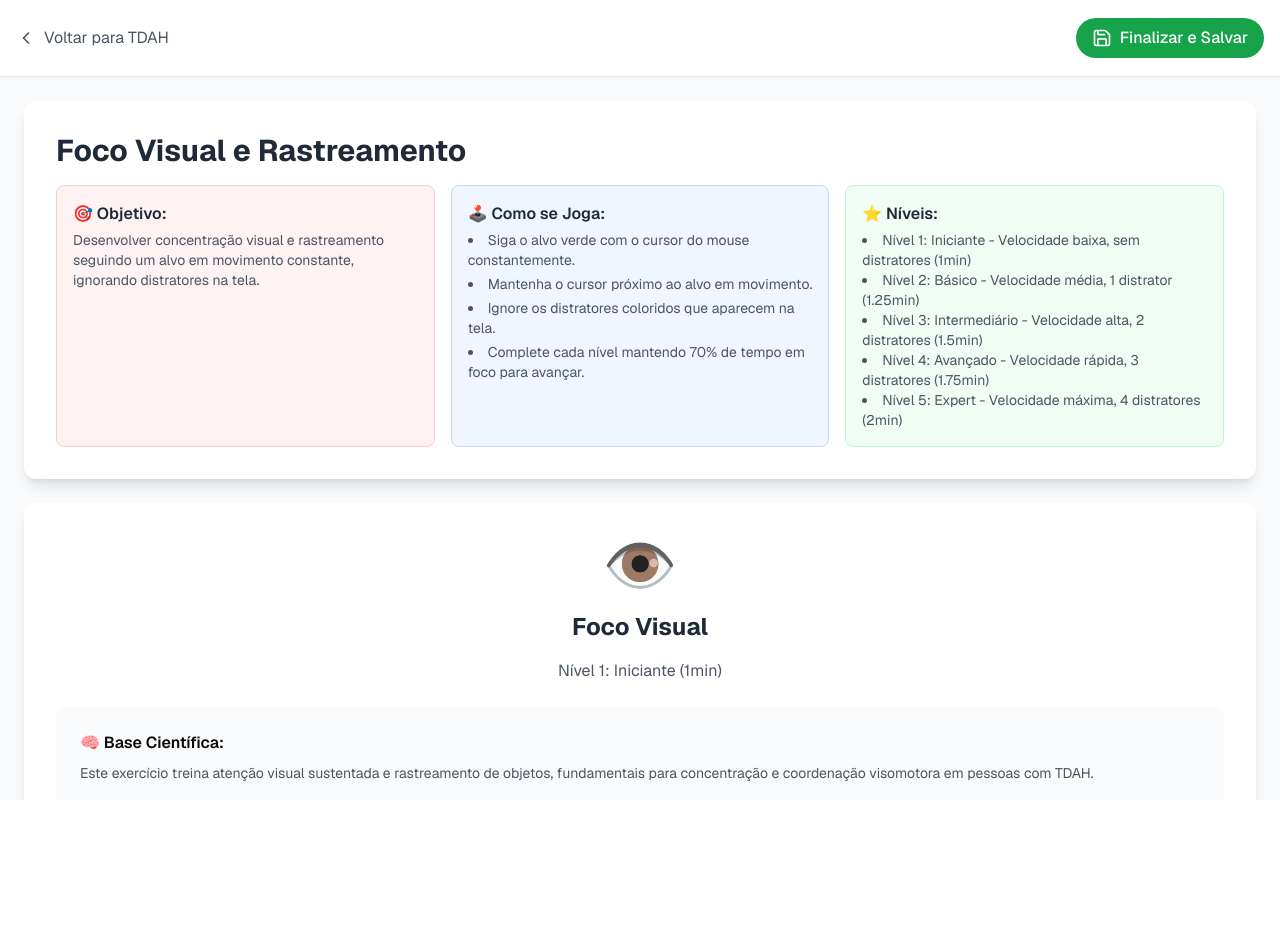
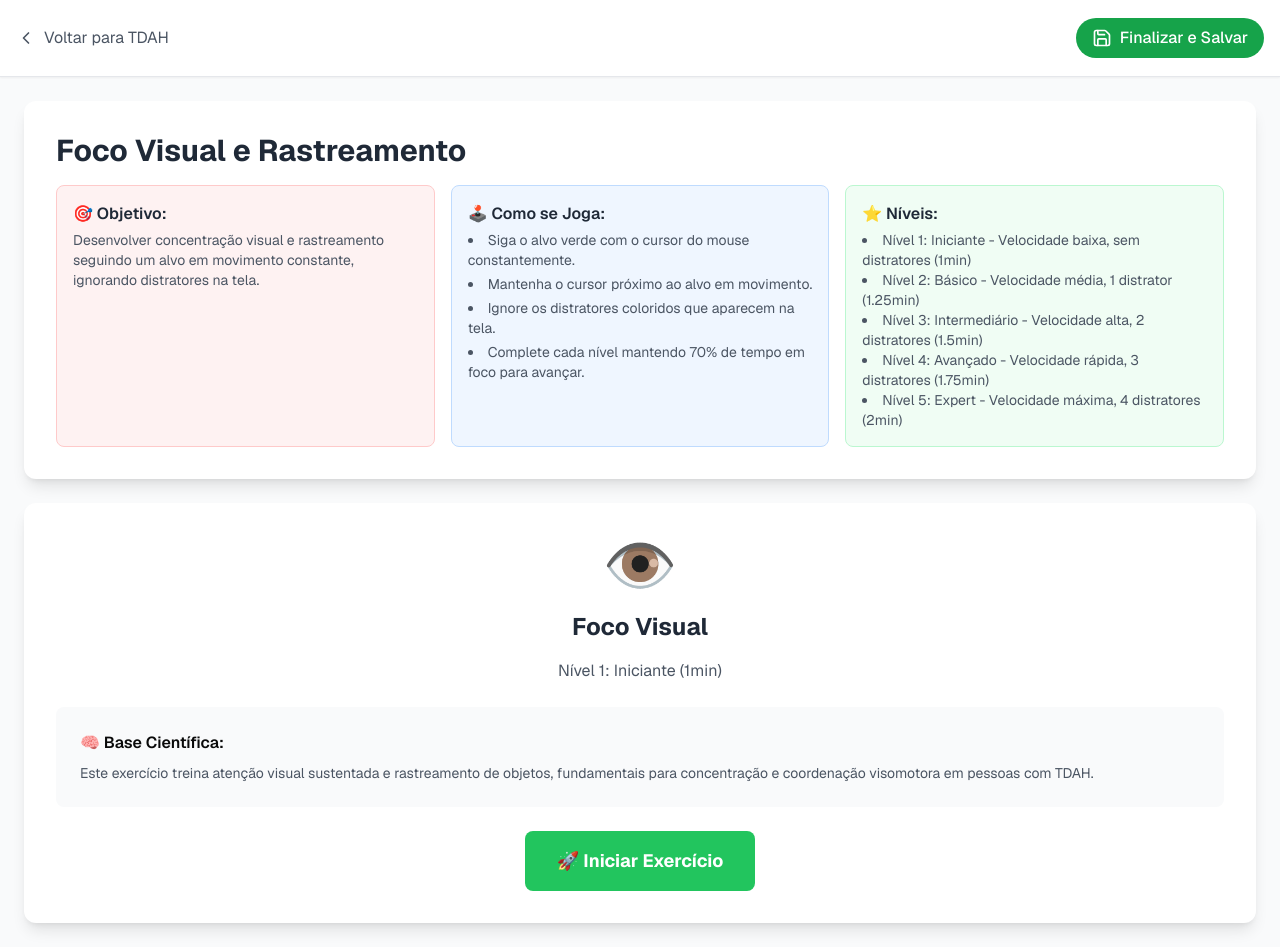
Before and after one commit to ClaudemirWork/teaplus-working, a Next.js app: page /visual-focus in a window 1280 px wide. Before the commit the page ends 800 px from the top, so only its background shows below. Built offline with nearby package versions, Linux system fonts and the light colour scheme.

Commit message:
Update visual-focus.css ajustando bounce para somente atividade foco visual

```diff
--- a/app/visual-focus/visual-focus.css
+++ b/app/visual-focus/visual-focus.css
@@ -1,81 +1,25 @@
 /* ========================================
-   SOLUÇÃO ANTI-TREMEDEIRA PARA iOS
+   FIX ESPECÍFICO PARA iOS - VERSÃO SIMPLES
    ======================================== */
 
-/* 1. PREVENIR BOUNCE EM TODOS OS NAVEGADORES */
-html, body {
-  overscroll-behavior-y: none;
-  overscroll-behavior-x: none;
-  margin: 0;
-  padding: 0;
-  width: 100%;
-  height: 100%;
-}
-
-/* 2. SOLUÇÃO ESPECÍFICA PARA iOS SAFARI */
-html {
-  position: fixed;
-  width: 100%;
-  height: 100vh;
-  height: calc(var(--vh, 1vh) * 100);
-  overflow: hidden;
-  touch-action: manipulation;
-}
-
-body {
+/* Apenas previne o bounce, sem travar toques */
+.ios-fix-active {
   position: fixed;
   width: 100%;
   height: 100%;
   overflow: hidden;
   -webkit-overflow-scrolling: touch;
-  touch-action: none;
+}
+
+/* Área do jogo */
+.game-area-ios-fix {
+  touch-action: manipulation;
+  -webkit-tap-highlight-color: transparent;
   -webkit-user-select: none;
   user-select: none;
 }
 
-/* 3. CONTAINER DO JOGO */
-.game-container-fixed {
-  position: fixed;
-  top: 0;
-  left: 0;
-  width: 100%;
-  height: 100%;
-  overflow: hidden;
-  touch-action: none;
-  -webkit-transform: translateZ(0);
-  transform: translateZ(0);
-  -webkit-backface-visibility: hidden;
-  backface-visibility: hidden;
-}
-
-/* 4. ÁREA DE JOGO ESPECÍFICA */
-.game-area-ios-fix {
-  position: absolute;
-  top: 0;
-  left: 0;
-  width: 100%;
-  height: 100%;
-  touch-action: none;
-  will-change: transform;
-  -webkit-tap-highlight-color: transparent;
-}
-
-/* 5. PREVENIR ZOOM NO iOS */
-input, select, textarea {
+/* Prevenir zoom apenas nos inputs desta página */
+.visual-focus-page input {
   font-size: 16px !important;
 }
-
-/* 6. MODO PAISAGEM - AJUSTES ESPECIAIS */
-@media screen and (orientation: landscape) {
-  html {
-    height: 100vw;
-  }
-}
-
-/* 7. ANIMAÇÕES OTIMIZADAS PARA iOS */
-@supports (-webkit-touch-callout: none) {
-  * {
-    animation-duration: 0.3s !important;
-    transition-duration: 0.3s !important;
-  }
-}
```
